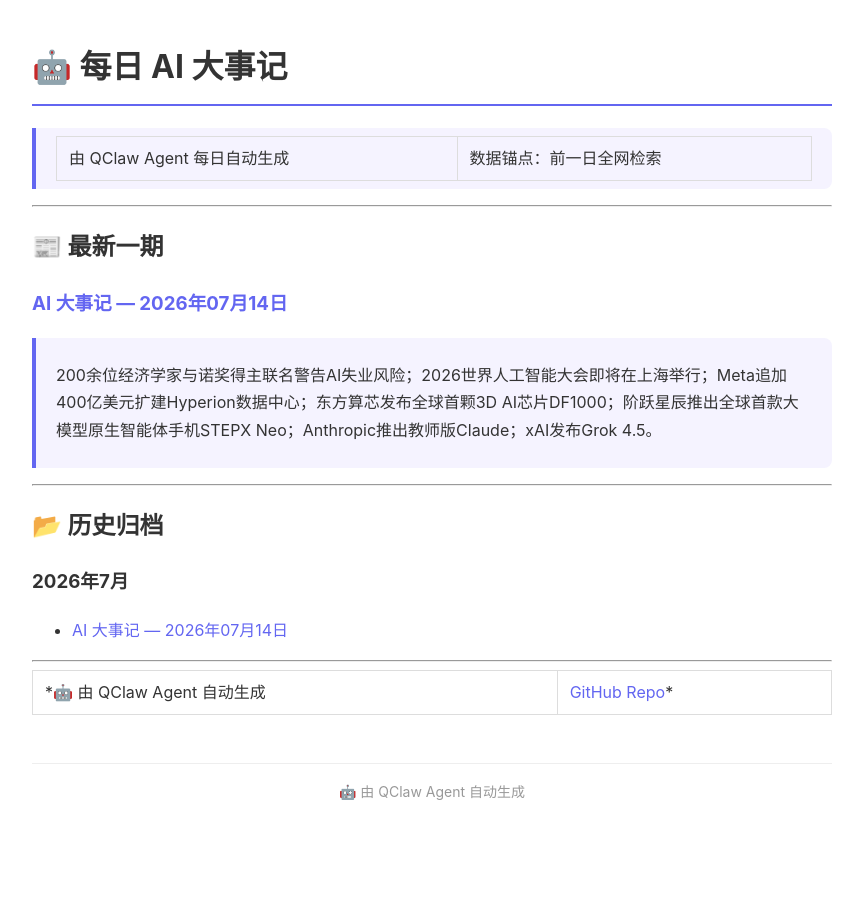
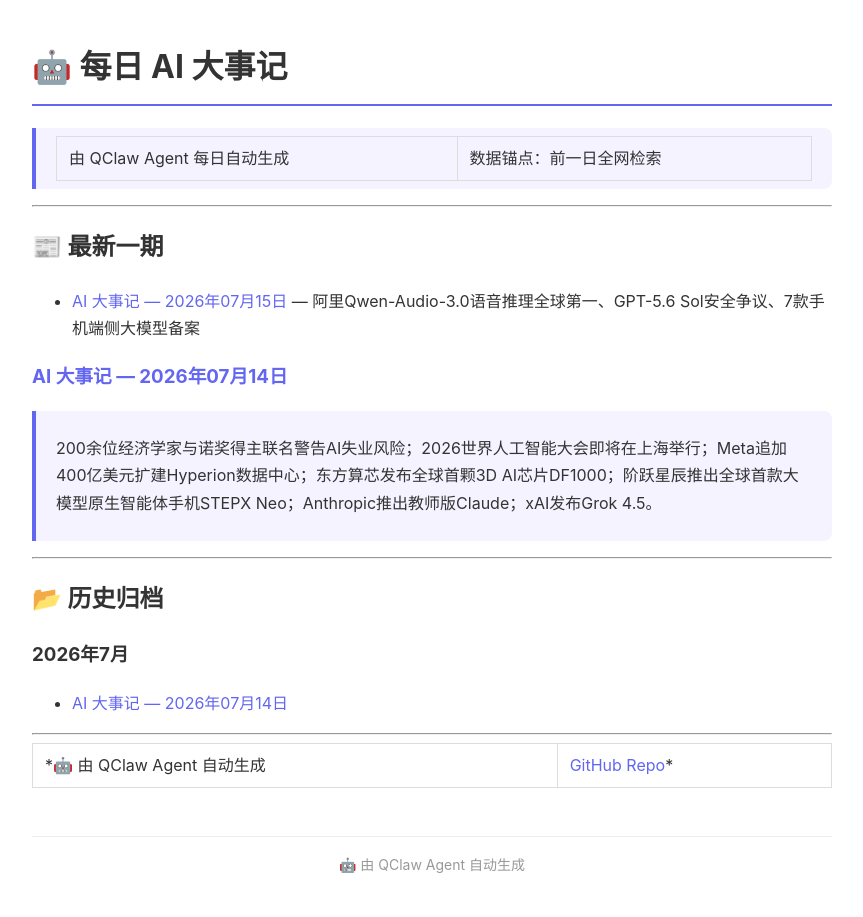
Before and after one commit to jared0612/daily-ai-news, a Jekyll site: the page built from index.md, in a window 1280 px wide. Shown: the whole page, without its empty margins (208-1071 px from the left). Built offline with Jekyll 4.4.1, drawn with Linux system fonts in a browser that asks for light colours.

Commit message:
index: add 2026-07-15 entry

```diff
--- a/index.md
+++ b/index.md
@@ -10,6 +10,8 @@ title: AI 大事记 — 每日自动生成
 ---
 
 ## 📰 最新一期
+
+- [AI 大事记 — 2026年07月15日](daily/2026-07-15.md) — 阿里Qwen-Audio-3.0语音推理全球第一、GPT-5.6 Sol安全争议、7款手机端侧大模型备案
 
 ### [AI 大事记 — 2026年07月14日](daily/2026-07-14.html)
 
```
